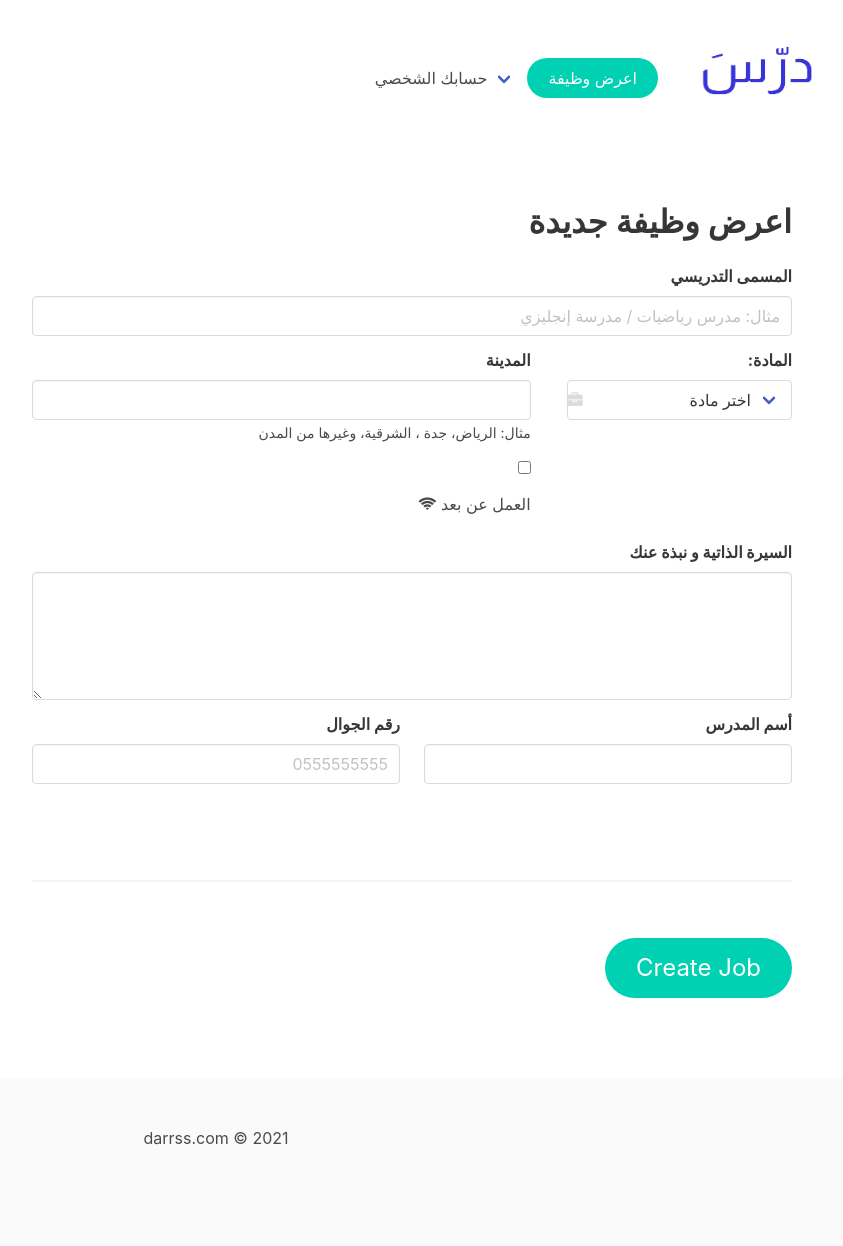
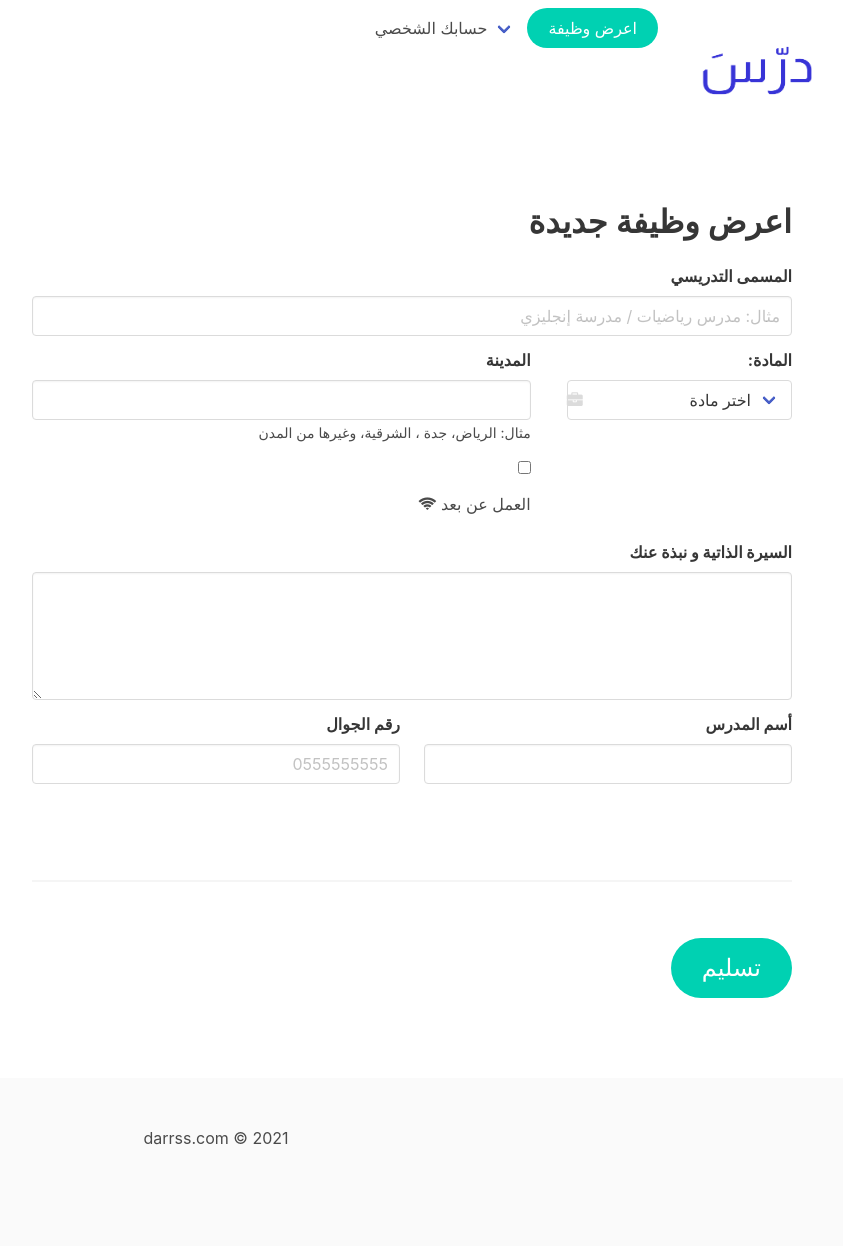
Before and after one commit to nasserfq/darrss, a Rails app: page /jobs/new in a window 1280 px wide. Shown: the whole page, without its empty margins (424-1267 px from the left). Run offline with Rails 7, Linux system fonts and the light colour scheme; the visitor is signed in with stand-in values (Sample User, id 1); style sheets or scripts are compiled from the project's sources; some libraries are stand-ins or nearby versions.

Commit message:
Modify application.html.erb and _form.html.erb

```diff
--- a/app/views/jobs/_form.html.erb
+++ b/app/views/jobs/_form.html.erb
@@ -81,5 +81,5 @@
     <hr />
 
 
-    <%= f.button :submit, class: "button is-primary is-large is-rounded mv4" %>
+    <%= f.button :submit, "تسليم", class: "button is-primary is-large is-rounded mv4" %>
 <% end %>
--- a/app/views/layouts/application.html.erb
+++ b/app/views/layouts/application.html.erb
@@ -38,7 +38,7 @@
         </div>
       </div>
 
-      <div id="navbar" class="navbar-menu">
+      <div id="navbar" class="nav-toggle">
         <div class="navbar-end">
           <div class="navbar-item">
             <div class="field is-grouped">
```
